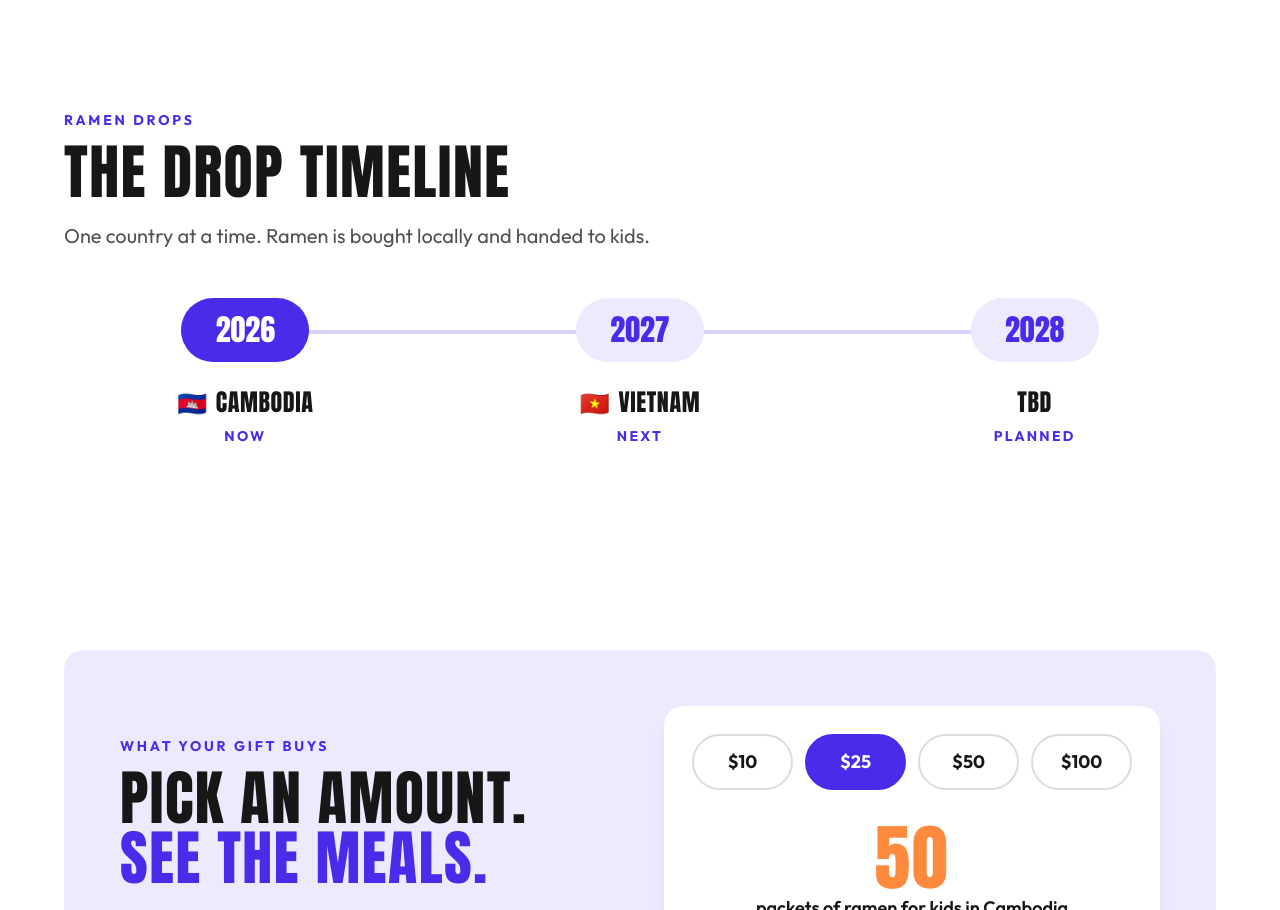
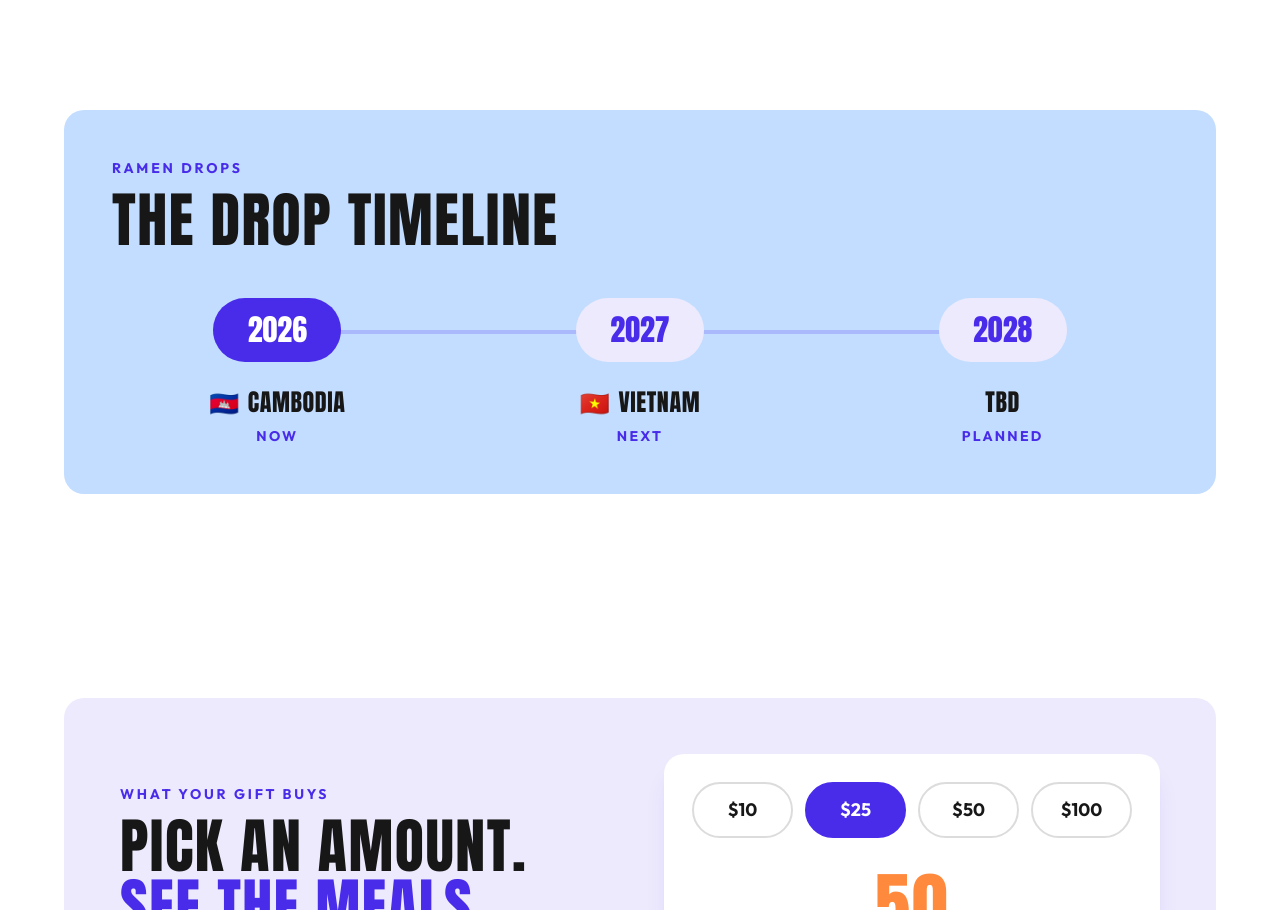
Before and after one commit to iampiotr/ramenrun, a React (Vite) app: page / in a window 1280 px wide. Shown: the part 2713-3623 px from the top of the page. Built offline with nearby package versions, Linux system fonts and the light colour scheme.

Commit message:
Give the drop timeline the same sky card as the impact stats.

```diff
--- a/src/components/Drops.tsx
+++ b/src/components/Drops.tsx
@@ -4,7 +4,8 @@ import { drops } from '../content'
 export function Drops() {
   return (
     <Section id="drops">
-      <SectionHeading eyebrow={drops.eyebrow} title={drops.title} intro={drops.intro} />
+      <div className="rounded-card bg-sky px-6 py-12 md:px-12">
+        <SectionHeading eyebrow={drops.eyebrow} title={drops.title} />
         <ol className="relative grid gap-10 md:grid-cols-3 md:gap-8">
           <span
             aria-hidden
@@ -33,6 +34,7 @@ export function Drops() {
             </li>
           ))}
         </ol>
+      </div>
     </Section>
   )
 }
--- a/src/content.ts
+++ b/src/content.ts
@@ -67,7 +67,6 @@ export const howItWorks = {
 export const drops = {
   eyebrow: 'Ramen Drops',
   title: 'The drop timeline',
-  intro: 'One country at a time. Ramen is bought locally and handed to kids.',
   stops: [
     { year: '2026', place: 'Cambodia', flag: '🇰🇭', status: 'Now' },
     { year: '2027', place: 'Vietnam', flag: '🇻🇳', status: 'Next' },
```
Lines whose indentation alone changed are shown as unchanged.
